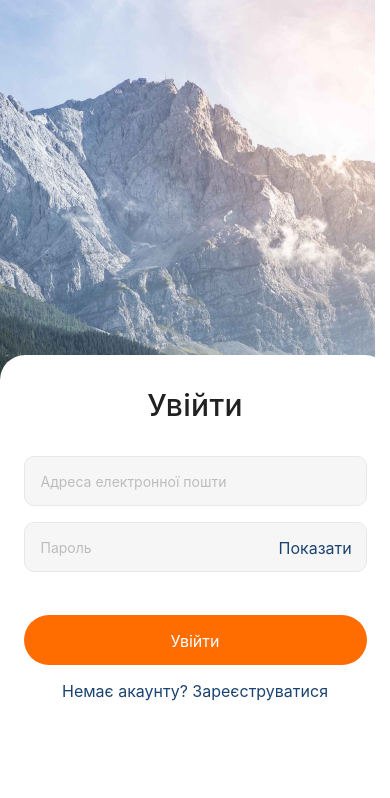
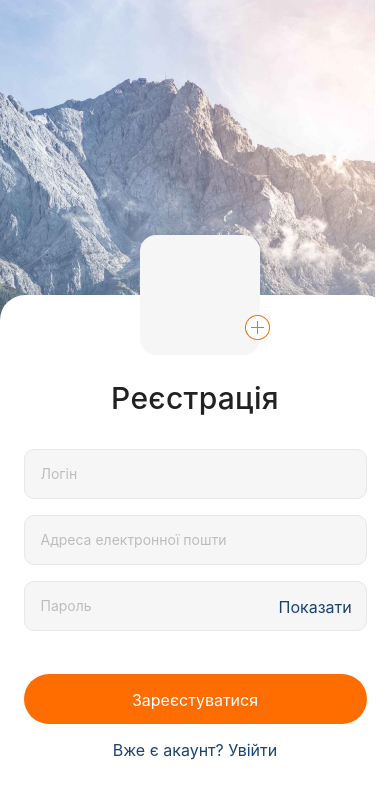
Before and after one commit to anna-sergienko/react-native-hw-01, a React Native app in the folder AwesomeProject/: screen / in a window 390 px wide. Shown: the top 798 px of the page. Built offline with nearby package versions, Linux system fonts and the light colour scheme.

Commit message:
registration done

```diff
--- a/AwesomeProject/App.js
+++ b/AwesomeProject/App.js
@@ -3,6 +3,6 @@ import LoginScreen from './Screens/LoginScreen/LoginScreen';
 
 export default function App() {
   return (
-<LoginScreen/>
+<RegistrationScreen/>
   );
 }
--- a/AwesomeProject/Screens/RegistrationScreen/RegistrationScreen.jsx
+++ b/AwesomeProject/Screens/RegistrationScreen/RegistrationScreen.jsx
@@ -1,3 +1,4 @@
+import { useState } from 'react';
 import { ImageBackground,
   StyleSheet,
   Text,
@@ -8,9 +9,29 @@ import { ImageBackground,
   Platform,
   KeyboardAvoidingView,
   Keyboard,
-  TouchableWithoutFeedback } from 'react-native';
+  TouchableWithoutFeedback,
+Alert
+} from 'react-native';
 
 export default function RegistrationScreen (){
+const [login, setLogin] = useState("");
+const [password, setPassword] = useState('');
+const [email, setEmail] = useState('');
+const [showPassword, setShowPassword] = useState(true);
+
+
+const loginHandler = (text) => setLogin(text);
+const passwordHandler = (text) => setPassword(text);
+const emailHandler = (text) => setEmail(text);
+
+const onShowPassword = () =>{
+  setShowPassword(!showPassword)
+};
+
+
+const onSignIn = () => {
+  Alert.alert("Credentials", `${login} + ${password} + ${email}`);
+};
 
     return (
      <ImageBackground
@@ -35,27 +56,33 @@ export default function RegistrationScreen (){
 
     <View>
        <TextInput
+        value={login}
+        onChangeText={loginHandler}
         placeholder="Логін"
         placeholderTextColor="#BDBDBD"
         style={styles.input}
     />
         <TextInput
+         value={email}
+         onChangeText={emailHandler}
         style={styles.input}
         placeholder="Адреса електронної пошти"
         placeholderTextColor="#BDBDBD"
     />
         <TextInput
+         value={password}
+         onChangeText={passwordHandler}
+         secureTextEntry={showPassword}
         style={styles.input}
         placeholder="Пароль"
         placeholderTextColor="#BDBDBD"
-    secureTextEntry={true}
     />
    <TouchableOpacity activeOpacity={0.8} >
-      <Text style={styles.showPswrdBtn}>Показати</Text>
+      <Text style={styles.showPswrdBtn} onPress={onShowPassword}>{showPassword ? "Показати" : "Приховати"}</Text>
   </TouchableOpacity>
     </View>
 
-    <TouchableOpacity activeOpacity={0.8} style={styles.button}>
+    <TouchableOpacity activeOpacity={0.8} style={styles.button} onPress={onSignIn}>
       <Text style={styles.buttonTitle}>Зареєстуватися</Text>
     </TouchableOpacity>
 
```
Lines whose indentation alone changed are shown as unchanged.
